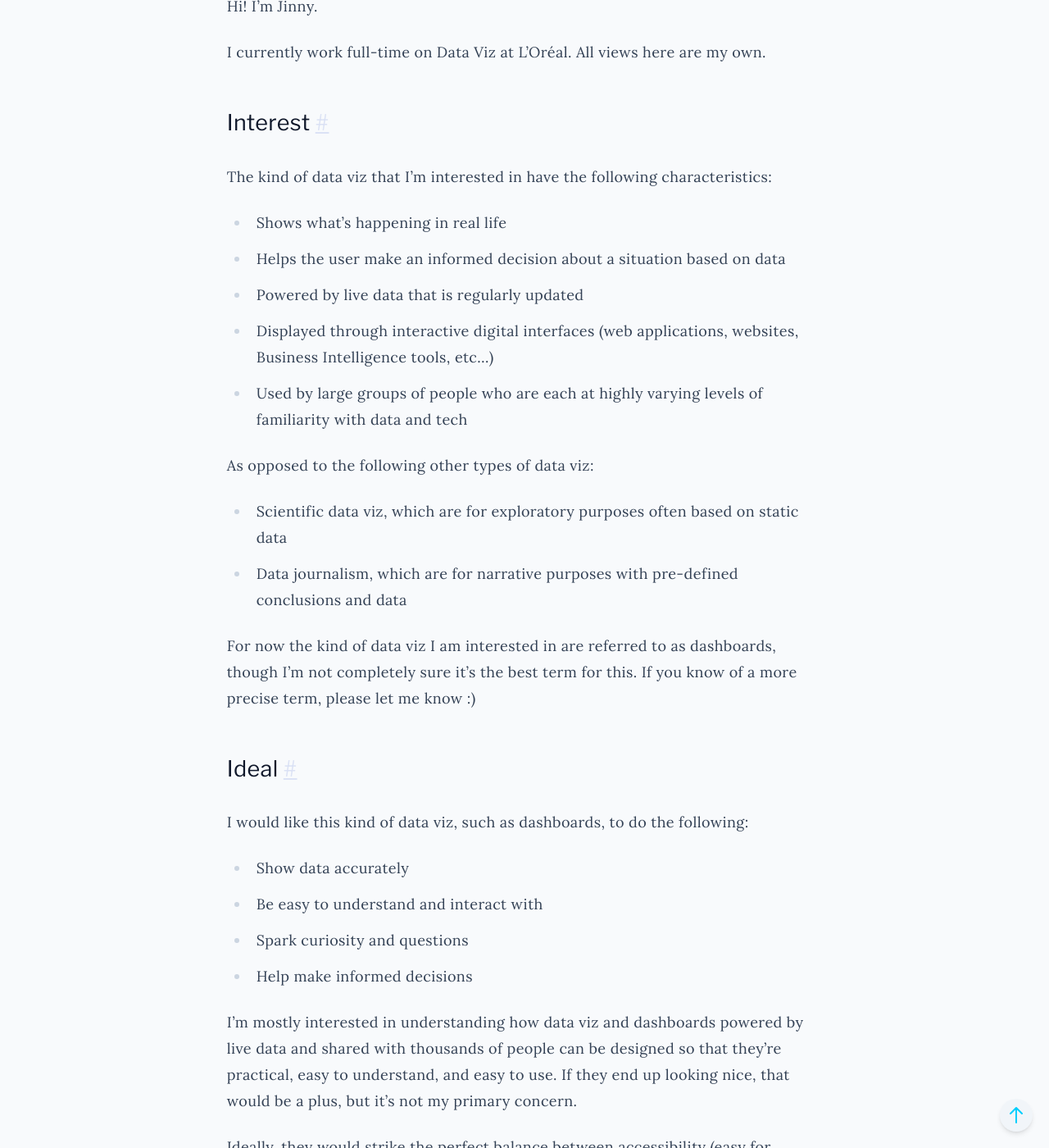
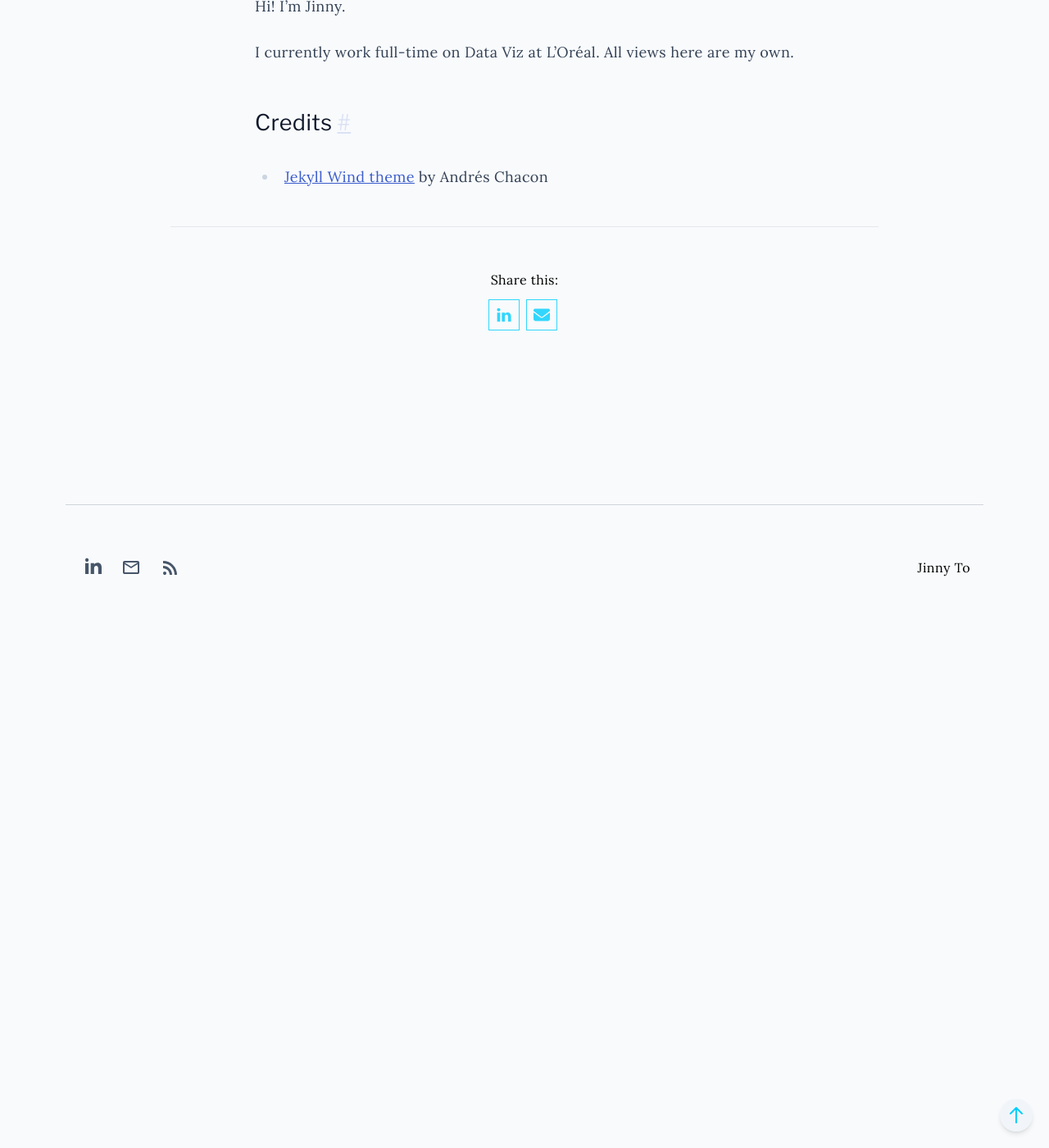
Before and after one commit to jinnyto/jinnyto.github.io, a Jekyll site: the page built from about.md, in a window 1280 px wide and 1400 px high, scrolled down 336 px. Shown: the whole window at 82% size. Built offline with Jekyll 4.4.1, drawn with Linux system fonts in a browser that asks for light colours; after the commit the page ends 1104 px from its top, so only the background shows below that; some of the changed text lies outside the part shown.

Commit message:
updated about

```diff
--- a/about.md
+++ b/about.md
@@ -8,36 +8,5 @@ Hi! I'm Jinny.
 
 I currently work full-time on Data Viz at L'Oréal. All views here are my own.
 
-## Interest
-
-The kind of data viz that I'm interested in have the following characteristics:
-- Shows what's happening in real life
-- Helps the user make an informed decision about a situation based on data
-- Powered by live data that is regularly updated
-- Displayed through interactive digital interfaces (web applications, websites, Business Intelligence tools, etc...)
-- Used by large groups of people who are each at highly varying levels of familiarity with data and tech
-
-As opposed to the following other types of data viz:
-- Scientific data viz, which are for exploratory purposes often based on static data
-- Data journalism, which are for narrative purposes with pre-defined conclusions and data
-
-For now the kind of data viz I am interested in are referred to as dashboards, though I'm not completely sure it's the best term for this. If you know of a more precise term, please let me know :)
-
-## Ideal
-
-I would like this kind of data viz, such as dashboards, to do the following:
-- Show data accurately
-- Be easy to understand and interact with
-- Spark curiosity and questions
-- Help make informed decisions
-
-
-I'm mostly interested in understanding how data viz and dashboards powered by live data and shared with thousands of people can be designed so that they're practical, easy to understand, and easy to use. If they end up looking nice, that would be a plus, but it's not my primary concern.
-
-Ideally, they would strike the perfect balance between accessibility (easy for everyone to use, regardless of familiarity with data or tech)
-
-- Share references that I appreciate and learned from so I can go back to them later as a personal resource
-- If anything I put here can help others, that would be great!
-
 ## Credits
 - [Jekyll Wind theme](https://github.com/a-chacon/wind) by Andrés Chacon
```
